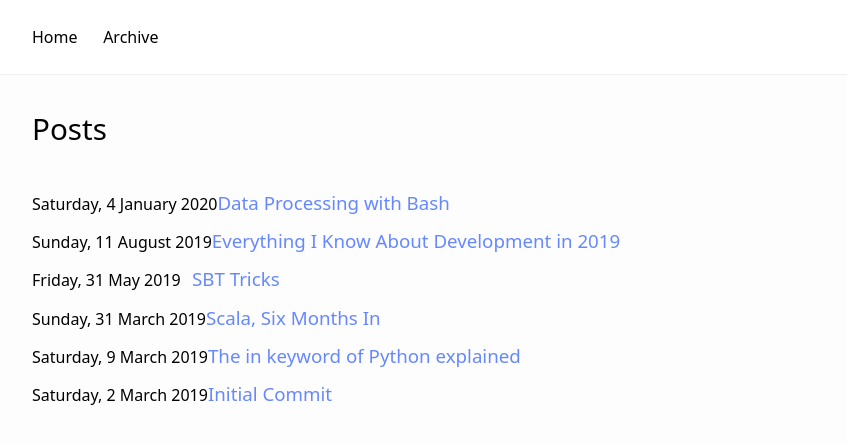
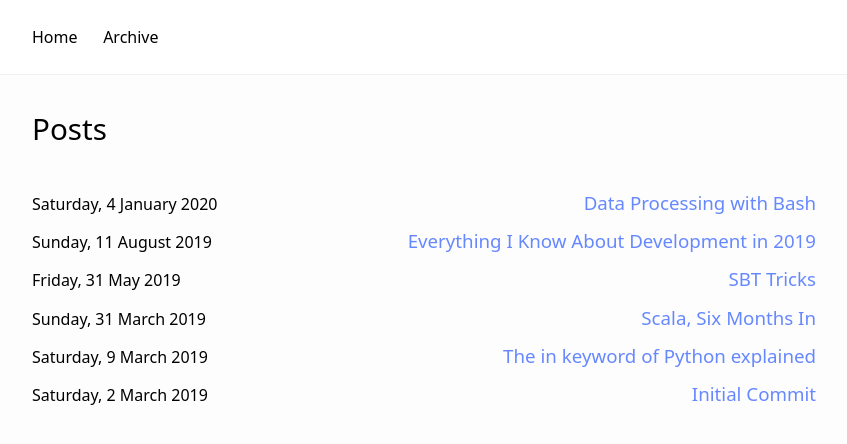
Before and after one commit to williamhaw/williamhaw.github.io, a Jekyll site: the page built from archive.md, in a window 1280 px wide. Shown: the top 444 px of the page, without its empty margins (216-1063 px from the left). Built offline with Jekyll 4.4.1, drawn with Linux system fonts in a browser that asks for light colours.

Commit message:
Fix layout in archive page

```diff
--- a/_layouts/home.html
+++ b/_layouts/home.html
@@ -29,7 +29,7 @@ layout: default
   <header><h1>Posts</h1></header>
   {% for post in site.posts %}
   {%- assign date_format = site.date_format | default: "%B %d, %Y" -%}
-  <div>
+  <div  class="flex-container">
     <time datetime="{{ post.date | date_to_xmlschema }}">{{ post.date | date: date_format }}</time>
     <h3><a href="{{ post.url | relative_url }}">{{ post.title }}</a></h3>
   </div>
--- a/assets/css/classes.sass
+++ b/assets/css/classes.sass
@@ -49,3 +49,7 @@
   position: absolute
   width: 100%
   height: 100%
+
+.flex-container
+  display: flex
+  justify-content: space-between
```
